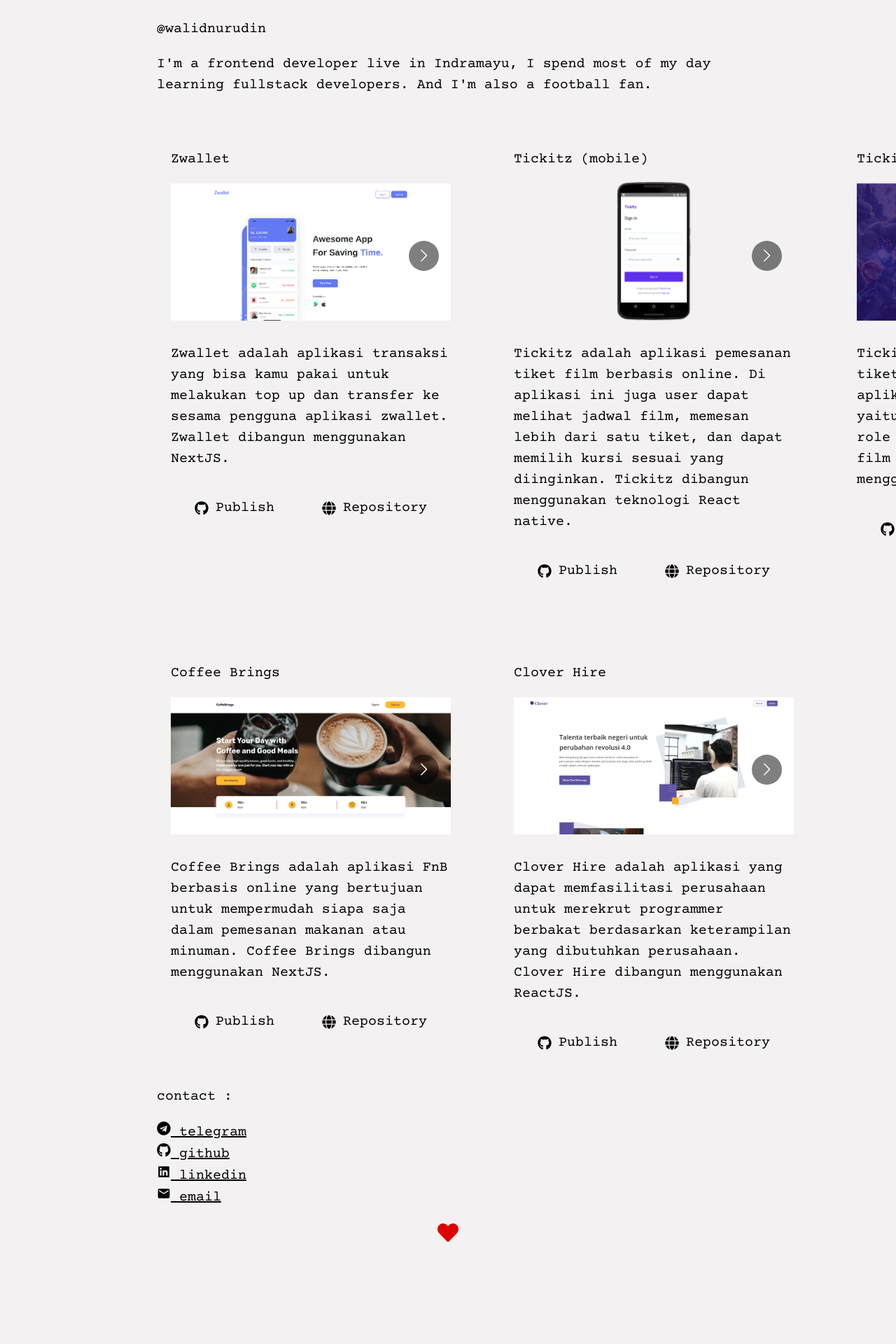
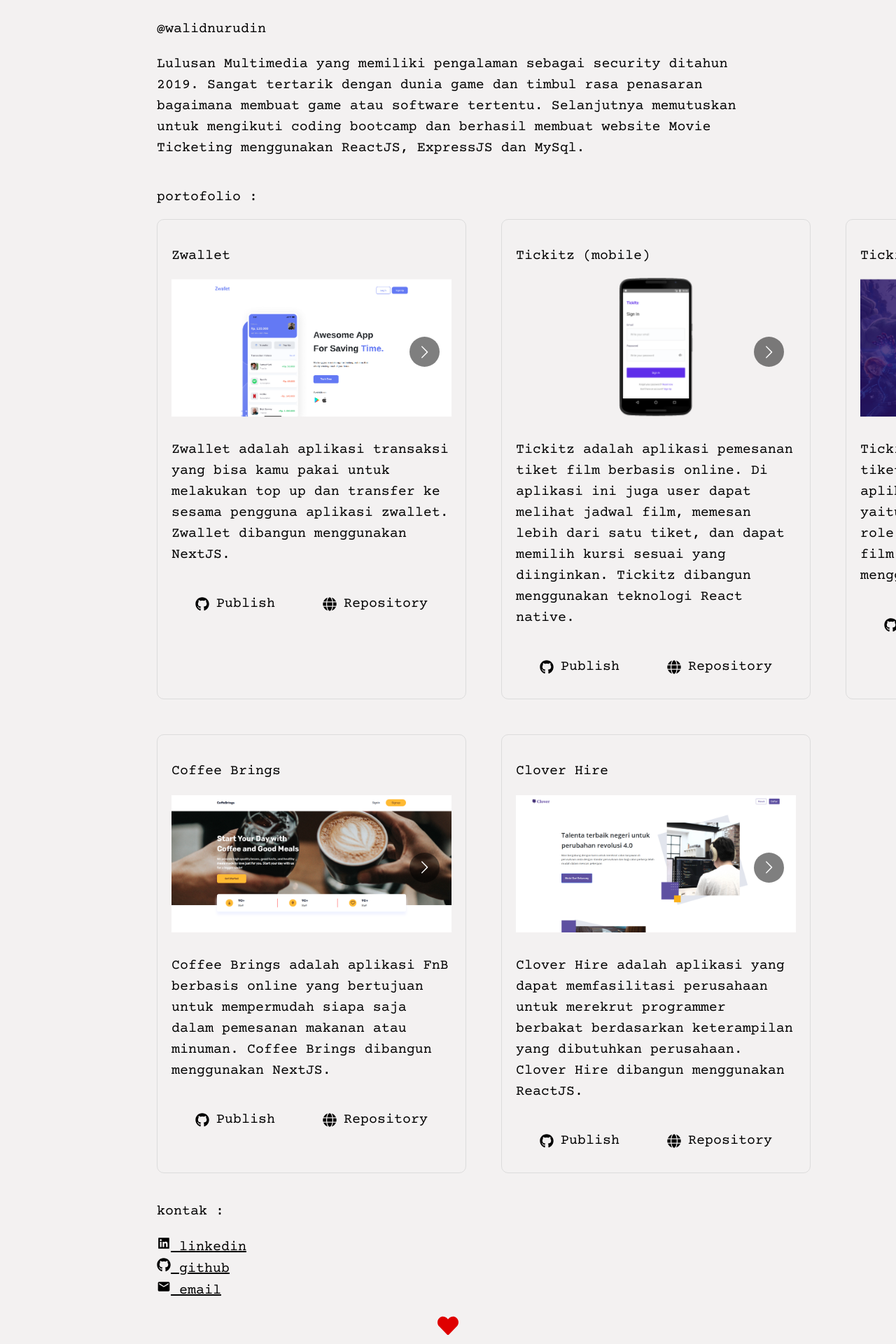
Before and after one commit to Walidnurudin/portofolio, a React (Create React App) app: page / in a window 1280 px wide. Shown: the top 1920 px of the page at 70% size. Before the commit the page ends 1785 px from the top, so only its background shows below. Built offline with nearby package versions, Linux system fonts and the light colour scheme.

Commit message:
add 5 portofolio

```diff
--- a/src/components/contact.js
+++ b/src/components/contact.js
@@ -6,11 +6,16 @@ import { AiFillLinkedin } from "react-icons/ai";
 export default function Contact() {
   return (
     <div className="Contact-div">
-      <h2>contact :</h2>
+      <h2>kontak :</h2>
       <ul className="Contact-ul">
-        <li>
+        {/* <li>
           <a href="https://t.me/WalidNurudin">
             <FaTelegram /> telegram
+          </a>
+        </li> */}
+        <li>
+          <a href="https://linkedin.com/in/walidnurudin">
+            <AiFillLinkedin /> linkedin
           </a>
         </li>
         <li>
@@ -18,11 +23,7 @@ export default function Contact() {
             <FaGithub /> github
           </a>
         </li>
-        <li>
-          <a href="https://linkedin.com/in/walidnurudin">
-            <AiFillLinkedin /> linkedin
-          </a>
-        </li>
+
         <li>
           <a href="mailto:walidnurudin47@gmail.com">
             <MdEmail /> email
--- a/src/components/data.js
+++ b/src/components/data.js
@@ -1,4 +1,4 @@
-import React from 'react'
+import React from "react";
 
 export default function Data() {
   return (
@@ -7,8 +7,12 @@ export default function Data() {
         <h2>@walidnurudin</h2>
       </div>
       <p>
-                I'm a frontend developer live in Indramayu, I spend most of my day learning fullstack developers. And I'm also a football fan.
+        Lulusan Multimedia yang memiliki pengalaman sebagai security ditahun
+        2019. Sangat tertarik dengan dunia game dan timbul rasa penasaran
+        bagaimana membuat game atau software tertentu. Selanjutnya memutuskan
+        untuk mengikuti coding bootcamp dan berhasil membuat website Movie
+        Ticketing menggunakan ReactJS, ExpressJS dan MySql.
       </p>
     </div>
-    )
+  );
 }
--- a/src/containers/home.js
+++ b/src/containers/home.js
@@ -175,6 +175,7 @@ export default function Home() {
   return (
     <div>
       <Data />
+      <h2>portofolio : </h2>
       <div className="project-section">
         {data.map((item, index) => (
           <div className="project-wrap" key={index}>
--- a/src/index.scss
+++ b/src/index.scss
@@ -28,6 +28,7 @@ code {
 }
 
 .Data-div,
+.project-section,
 .Contact-div {
   margin-bottom: 40px;
 }
@@ -44,6 +45,7 @@ code {
   text-align: center;
   color: #df0000;
   font-size: 30px;
+  padding-bottom: 50px;
 }
 
 h2 {
@@ -69,14 +71,15 @@ a {
 .project-wrap {
   width: 400px;
   padding: 20px;
+  border: 1px solid gainsboro;
+  border-radius: 10px;
 }
 
 .project-wrap:hover {
   position: relative;
   background-color: gainsboro;
-  transform: translateY(-30px);
+  transform: translateY(-20px);
   transition: 0.3s;
-  border-radius: 10px;
   .btn-project {
     background-color: rgb(243, 241, 241);
   }
```
Lines whose indentation alone changed are shown as unchanged.
